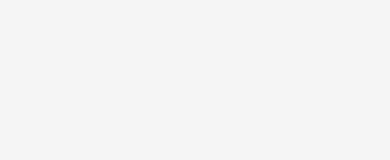
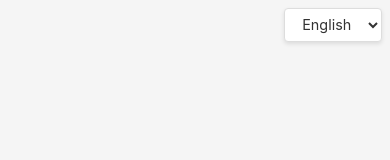
Before and after one commit to Magicyss/IdeaPlayground, a React (Vite) app in the folder FitnessWorkoutEditor/: page / in a window 390 px wide. Shown: the top 160 px of the page. Built offline with nearby package versions, Linux system fonts and the light colour scheme.

Commit message:
Add language switcher dropdown in top-right corner
Co-authored-by: Magicyss <13811345+Magicyss@users.noreply.github.com>

```diff
--- a/FitnessWorkoutEditor/src/App.jsx
+++ b/FitnessWorkoutEditor/src/App.jsx
@@ -2,6 +2,7 @@ import { useState } from 'react';
 import './App.css';
 import WorkoutBuilder from './components/WorkoutBuilder/WorkoutBuilder';
 import WorkoutPlayer from './components/WorkoutPlayer/WorkoutPlayer';
+import LanguageSwitcher from './components/LanguageSwitcher/LanguageSwitcher';
 import { WorkoutProvider } from './contexts/WorkoutContext';
 import { I18nProvider, useTranslation } from './i18n/I18nContext';
 
@@ -64,6 +65,7 @@ function AppContent() {
 
   return (
     <div className="app">
+      <LanguageSwitcher />
       {renderView()}
     </div>
   );
--- /dev/null
+++ b/FitnessWorkoutEditor/src/components/LanguageSwitcher/LanguageSwitcher.css
@@ -0,0 +1,52 @@
+.language-switcher {
+  position: fixed;
+  top: 1rem;
+  right: 1rem;
+  z-index: 1000;
+}
+
+.language-select {
+  padding: 0.5rem 1rem;
+  font-size: 1rem;
+  border: 1px solid var(--border-color);
+  border-radius: 4px;
+  background: var(--surface);
+  color: var(--text-primary);
+  cursor: pointer;
+  box-shadow: var(--shadow);
+  transition: all 0.2s;
+}
+
+.language-select:hover {
+  border-color: var(--primary-color);
+}
+
+.language-select:focus {
+  outline: none;
+  border-color: var(--primary-color);
+  box-shadow: 0 0 0 2px rgba(76, 175, 80, 0.2);
+}
+
+/* Make sure it works on dark backgrounds (like workout player) */
+.workout-player .language-switcher .language-select {
+  background: rgba(255, 255, 255, 0.95);
+  border-color: rgba(255, 255, 255, 0.3);
+  color: #333;
+}
+
+.workout-player .language-switcher .language-select:hover {
+  border-color: var(--primary-color);
+  background: white;
+}
+
+@media (max-width: 768px) {
+  .language-switcher {
+    top: 0.5rem;
+    right: 0.5rem;
+  }
+
+  .language-select {
+    padding: 0.4rem 0.8rem;
+    font-size: 0.9rem;
+  }
+}
--- /dev/null
+++ b/FitnessWorkoutEditor/src/components/LanguageSwitcher/LanguageSwitcher.jsx
@@ -0,0 +1,25 @@
+import { useTranslation } from '../../i18n/I18nContext';
+import './LanguageSwitcher.css';
+
+function LanguageSwitcher() {
+  const { language, setLanguage } = useTranslation();
+
+  const handleLanguageChange = (e) => {
+    setLanguage(e.target.value);
+  };
+
+  return (
+    <div className="language-switcher">
+      <select
+        value={language}
+        onChange={handleLanguageChange}
+        className="language-select"
+      >
+        <option value="zh">中文</option>
+        <option value="en">English</option>
+      </select>
+    </div>
+  );
+}
+
+export default LanguageSwitcher;
```
